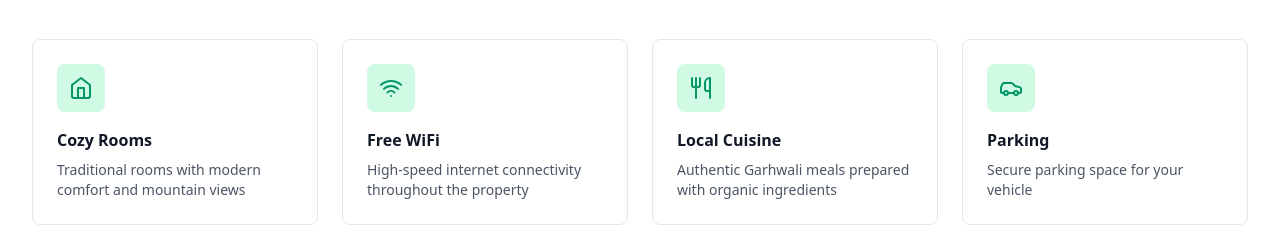
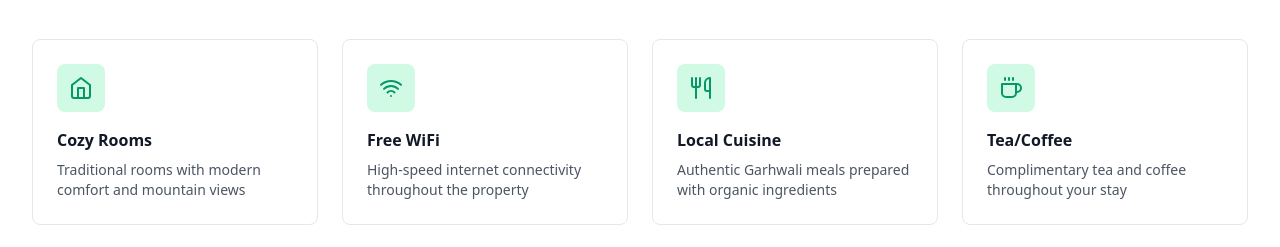
Before and after one commit to bhanups952/RaithalAdventures, a React (Vite) app: page /homestay in a window 1280 px wide. Shown: the part 1000-1247 px from the top of the page. Built offline with nearby package versions, Linux system fonts and the light colour scheme.

Commit message:
Updated HomestayPage.tsx

```diff
--- a/src/pages/HomestayPage.tsx
+++ b/src/pages/HomestayPage.tsx
@@ -33,11 +33,6 @@ const HomestayPage: React.FC = () => {
       icon: Utensils,
       name: 'Local Cuisine',
       description: 'Authentic Garhwali meals prepared with organic ingredients',
-    },
-    {
-      icon: Car,
-      name: 'Parking',
-      description: 'Secure parking space for your vehicle',
     },
     {
       icon: Coffee,
```
